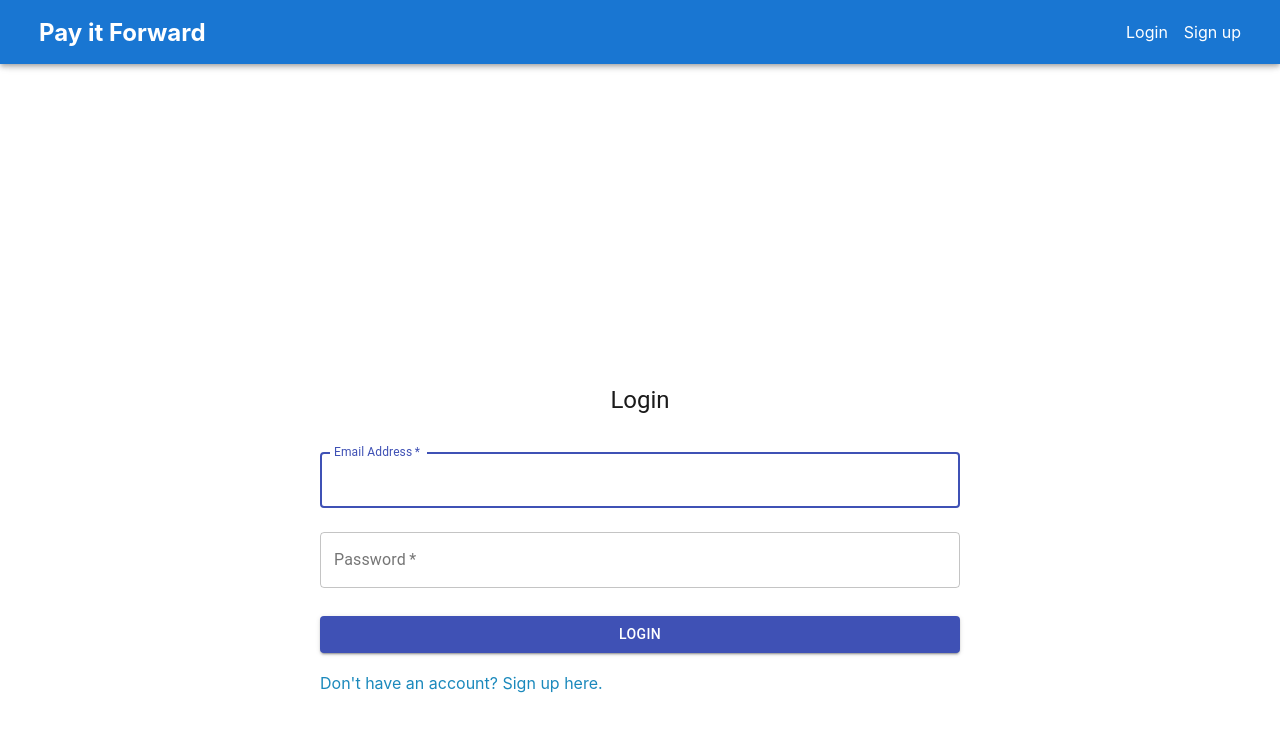
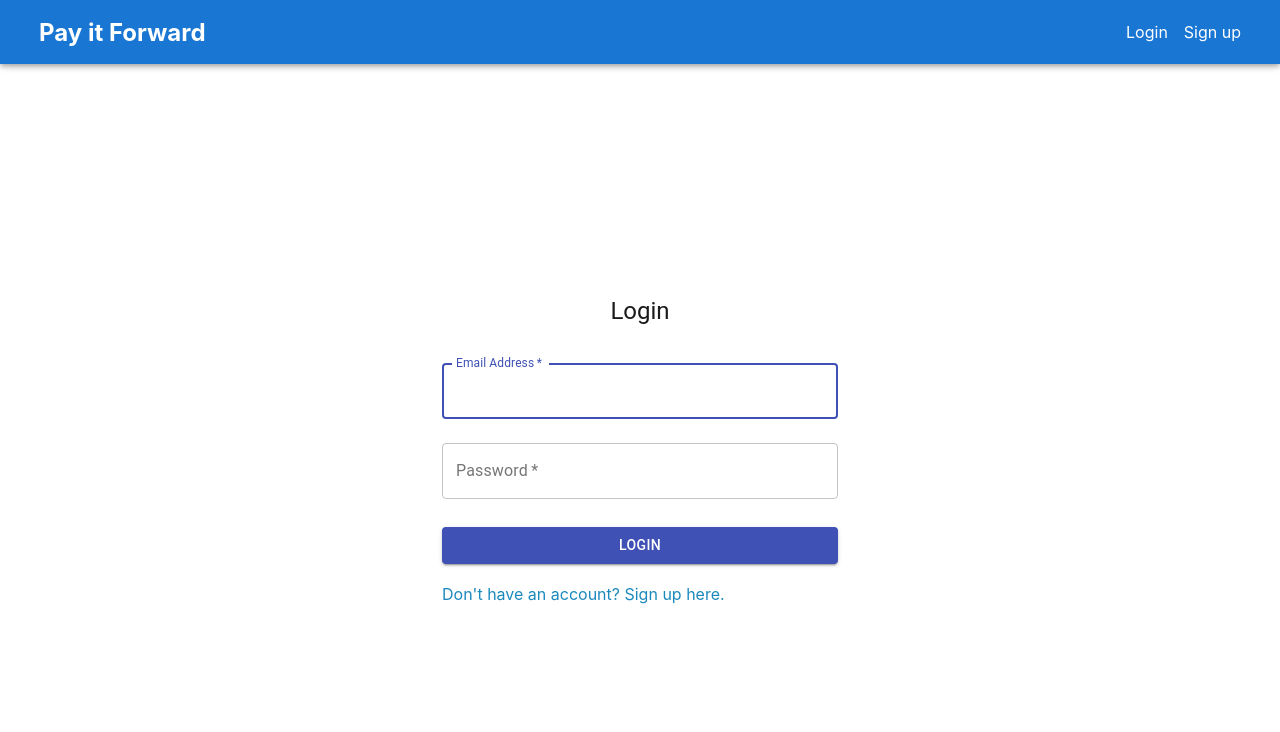
Before and after one commit to chandraucb/payitforward, a React (Create React App) app in the folder client/: page /login in a window 1280 px wide. Shown: the top 732 px of the page. Built offline with nearby package versions, Linux system fonts and the light colour scheme.

Commit message:
centered login forms

```diff
--- a/client/src/pages/Login.js
+++ b/client/src/pages/Login.js
@@ -1,7 +1,7 @@
 import React, { useState } from 'react';
 import { Link } from 'react-router-dom';
 import { makeStyles } from '@material-ui/core/styles';
-import { TextField, Button, Typography } from '@material-ui/core';
+import { TextField, Button, Typography, Container } from '@material-ui/core';
 
 const useStyles = makeStyles((theme) => ({
   root: {
@@ -11,7 +11,7 @@ const useStyles = makeStyles((theme) => ({
     marginTop: '30%',
   },
   form: {
-    width: '50%',
+    width: '100%',
     margin: '20px 0 20px',
   },
   submit: {
@@ -19,6 +19,14 @@ const useStyles = makeStyles((theme) => ({
   },
   link: {
     marginTop: '10px',
+  },
+  container: {
+    backgroundImage: '', // Add image here
+    backgroundSize: 'cover',
+    height: '100vh',
+    display: 'flex',
+    justifyContent: 'center',
+    alignItems: 'center',
   },
 }));
 
@@ -37,6 +45,8 @@ const Login = () => {
   };
 
   return (
+    <div className={classes.container}>
+    <Container component="main" maxWidth="xs">
     <div className={classes.root}>
       <Typography component="h1" variant="h5">
         Login
@@ -81,6 +91,8 @@ const Login = () => {
           Don't have an account? Sign up here.
         </Link>
       </form>
+      </div>
+      </Container>
     </div>
   );
 };
--- a/client/src/pages/Signup.js
+++ b/client/src/pages/Signup.js
@@ -12,7 +12,7 @@ const useStyles = makeStyles((theme) => ({
   },
   form: {
     width: '100%',
-    marginTop: theme.spacing(1),
+    margin: '20px 0 20px',
   },
   submit: {
     margin: '20px 0 20px',
```
